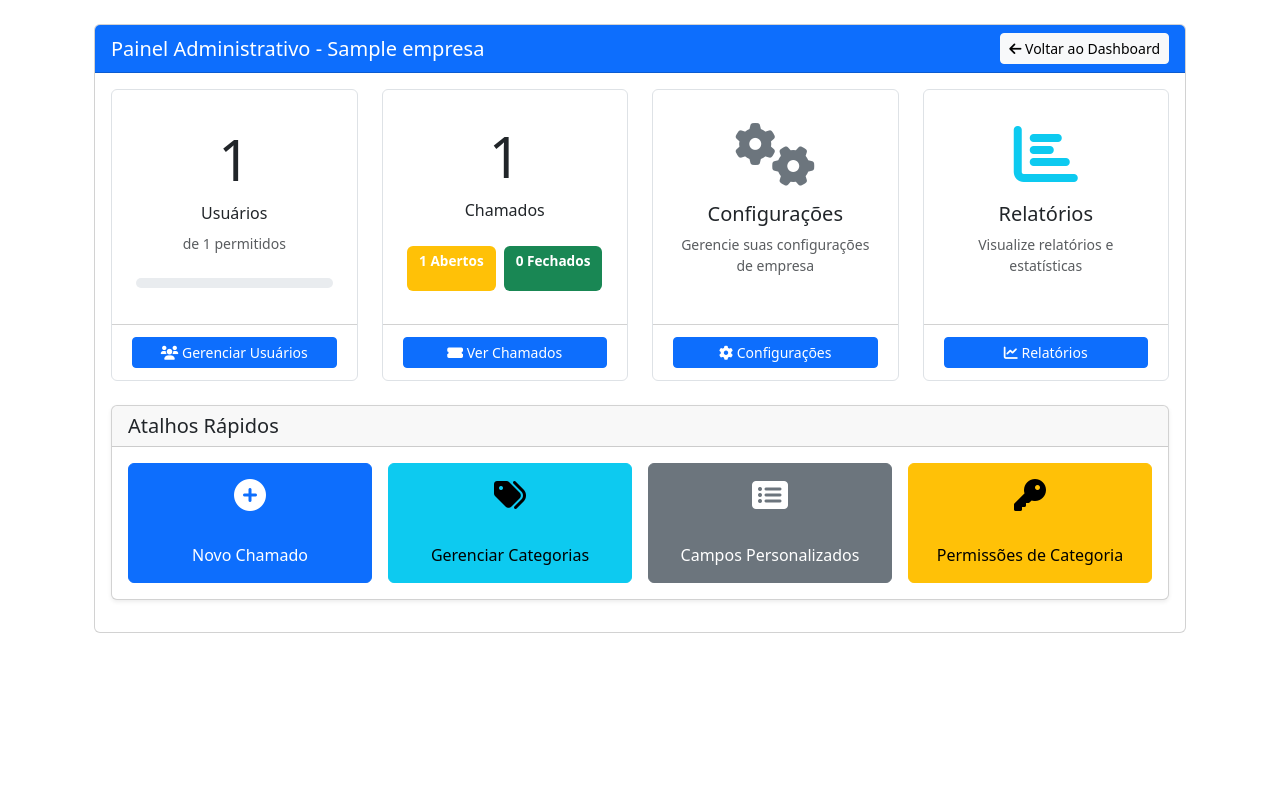
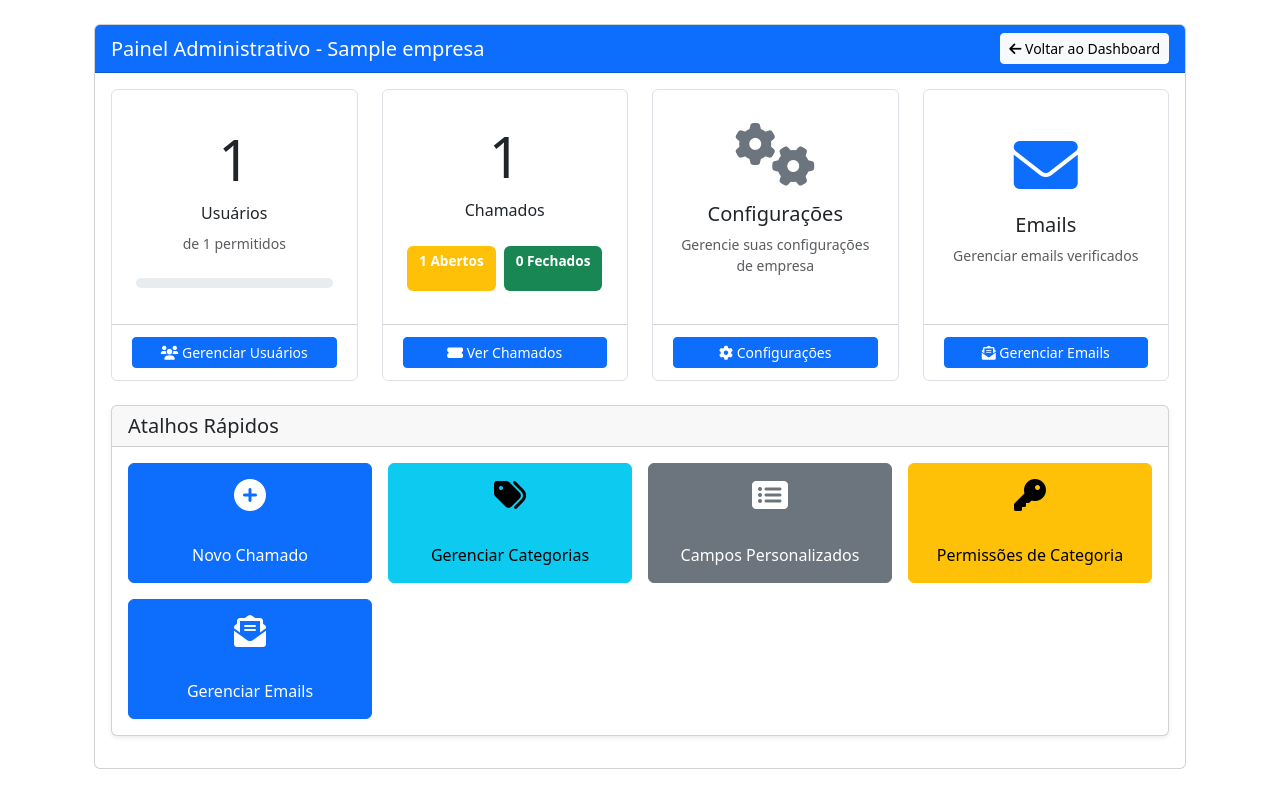
Before and after one commit to marques823/helpdesk, a Django app: page /tickets/empresa-admin/ in a window 1280 px wide. Shown: the part 56-865 px from the top of the page. Before the commit the page ends 689 px from the top, so only its background shows below. Run offline with Django 5.2, Linux system fonts and the light colour scheme; a user stored in the database is signed in; tables that the repository leaves empty hold one stand-in row (values such as "Sample post"); parts of the project's set-up code (start-up, migrations or seed data) failed here and were passed over.

Commit message:
Adicionado link para gerenciar emails verificados no painel administrativo

```diff
--- a/tickets/templates/tickets/empresa_admin/dashboard.html
+++ b/tickets/templates/tickets/empresa_admin/dashboard.html
@@ -74,13 +74,13 @@
                         <div class="col">
                             <div class="card h-100 admin-card">
                                 <div class="card-body text-center">
-                                    <i class="fas fa-chart-bar fa-4x text-info mb-3"></i>
-                                    <h5>Relatórios</h5>
-                                    <p class="text-muted small">Visualize relatórios e estatísticas</p>
+                                    <i class="fas fa-envelope fa-4x text-primary mb-3"></i>
+                                    <h5>Emails</h5>
+                                    <p class="text-muted small">Gerenciar emails verificados</p>
                                 </div>
                                 <div class="card-footer bg-transparent">
-                                    <a href="{% url 'tickets:relatorios_menu' %}" class="btn btn-primary btn-sm w-100">
-                                        <i class="fas fa-chart-line"></i> Relatórios
+                                    <a href="{% url 'tickets:gerenciar_emails_verificados' %}" class="btn btn-primary btn-sm w-100">
+                                        <i class="fas fa-envelope-open-text"></i> Gerenciar Emails
                                     </a>
                                 </div>
                             </div>
@@ -129,6 +129,12 @@
                                             <a href="{% url 'tickets:gerenciar_permissoes_categoria' %}" class="btn btn-warning w-100 py-3 atalho-btn">
                                                 <i class="fas fa-key fa-2x mb-2"></i><br>
                                                 Permissões de Categoria
+                                            </a>
+                                        </div>
+                                        <div class="col">
+                                            <a href="{% url 'tickets:gerenciar_emails_verificados' %}" class="btn btn-primary w-100 py-3 atalho-btn">
+                                                <i class="fas fa-envelope-open-text fa-2x mb-2"></i><br>
+                                                Gerenciar Emails
                                             </a>
                                         </div>
                                     </div>
```
